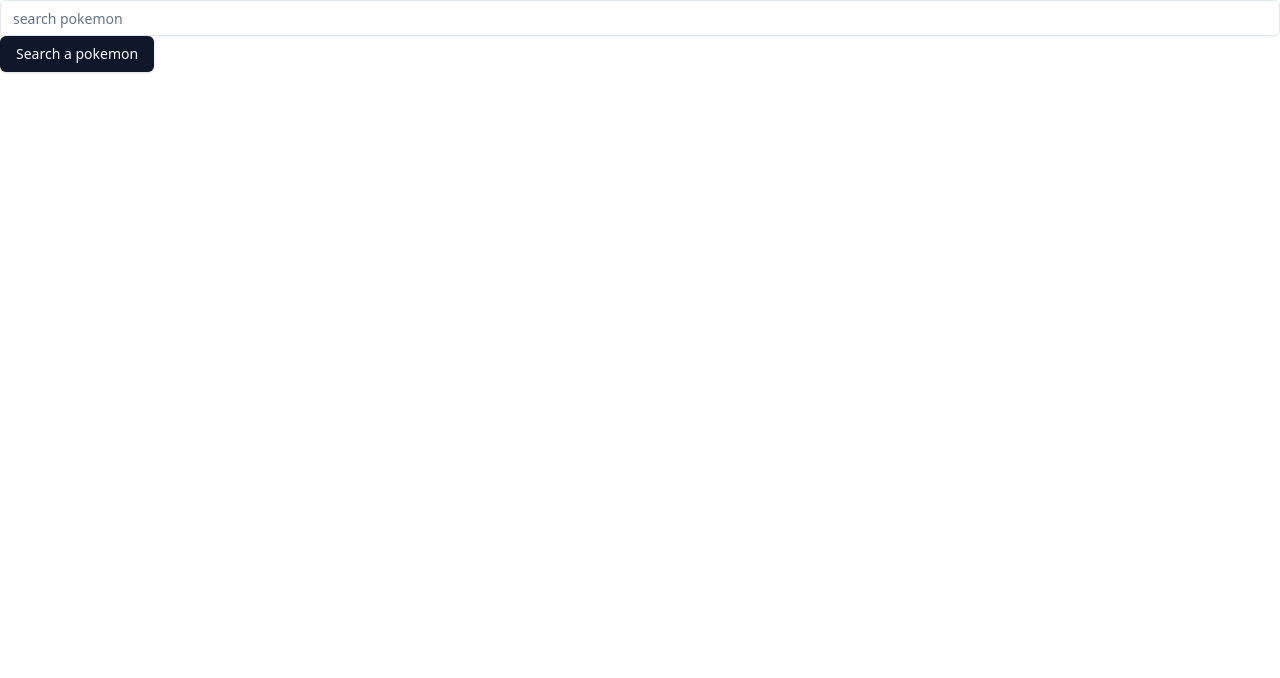
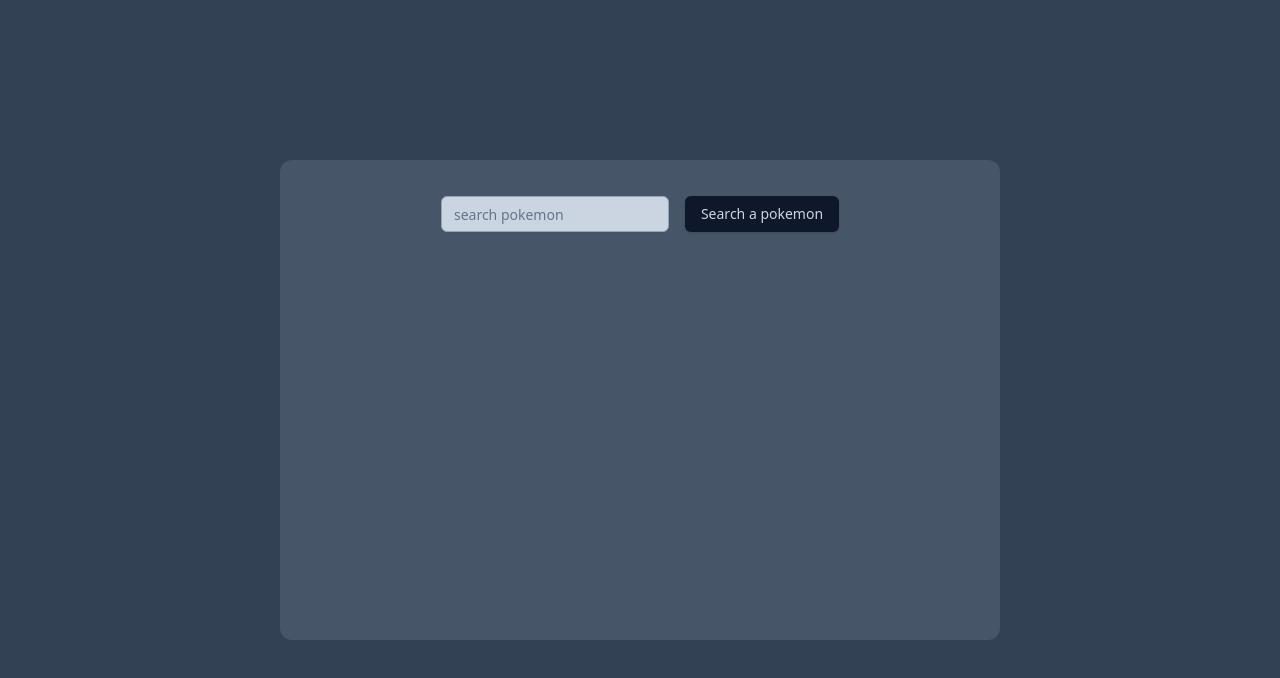
Before and after one commit to MariShopen/Pokemon, a React (Vite) app: page / in a window 1280 px wide. Shown: the top 678 px of the page. Built offline with nearby package versions, Linux system fonts and the light colour scheme.

Commit message:
feat: basic styled

```diff
--- a/@/components/ui/input.tsx
+++ b/@/components/ui/input.tsx
@@ -1,6 +1,6 @@
-import * as React from "react"
+import * as React from "react";
 
-import { cn } from "@/lib/utils"
+import { cn } from "@/lib/utils";
 
 export interface InputProps
   extends React.InputHTMLAttributes<HTMLInputElement> {}
@@ -11,15 +11,15 @@
       <input
         type={type}
         className={cn(
-          "flex h-9 w-full rounded-md border border-slate-200 bg-transparent px-3 py-1 text-sm shadow-sm transition-colors file:border-0 file:bg-transparent file:text-sm file:font-medium placeholder:text-slate-500 focus-visible:outline-none focus-visible:ring-1 focus-visible:ring-slate-950 disabled:cursor-not-allowed disabled:opacity-50 dark:border-slate-800 dark:placeholder:text-slate-400 dark:focus-visible:ring-slate-300",
+          "flex h-9 w-full rounded-md border bg-slate-300 border-slate-400 px-3 py-1 text-sm shadow-sm transition-colors file:border-0 file:bg-transparent file:text-sm file:font-medium placeholder:text-slate-500 focus-visible:outline-none focus-visible:ring-1 focus-visible:ring-slate-950 disabled:cursor-not-allowed disabled:opacity-50 dark:border-slate-800 dark:placeholder:text-slate-400 dark:focus-visible:ring-slate-300",
           className
         )}
         ref={ref}
         {...props}
       />
-    )
+    );
   }
-)
-Input.displayName = "Input"
+);
+Input.displayName = "Input";
 
-export { Input }
+export { Input };
--- a/src/App.tsx
+++ b/src/App.tsx
@@ -35,17 +35,30 @@
   };
 
   const handlePokemonSearch = async () => {
-    let pokemonInfo: PokemonInfo = await pokemonFetch(search);
+    let searchLowCase = search.toLowerCase();
+    let pokemonInfo: PokemonInfo = await pokemonFetch(searchLowCase);
     setPokemon(pokemonInfo);
   };
 
   return (
-    <div>
-      <div>
-        <Input placeholder="search pokemon" onChange={changeHandler}></Input>
-        <Button onClick={handlePokemonSearch}>Search a pokemon</Button>
+    <div className="flex min-w-full min-h-full h-screen items-center justify-center flex-col bg-slate-700">
+      <div className="flex items-center content-around w-[720px] h-[480px] bg-slate-600 flex-col rounded-xl">
+        <div className="flex flex-row justify-center h-1/3 mt-5">
+          <Input
+            placeholder="search pokemon"
+            onChange={changeHandler}
+            className="mx-2 my-4"
+          ></Input>
+          <Button onClick={handlePokemonSearch} className="mx-2 my-4">
+            Search a pokemon
+          </Button>
+        </div>
+        {pokemon ? (
+          <PokemonCard pokemonInfo={pokemon} />
+        ) : (
+          <div className="h-3/4"></div>
+        )}
       </div>
-      <PokemonCard pokemonInfo={pokemon} />
     </div>
   );
 }
--- a/src/components/PokemonCard.tsx
+++ b/src/components/PokemonCard.tsx
@@ -6,15 +6,17 @@
 };
 export const PokemonCard: React.FC<PokemonCardProps> = ({ pokemonInfo }) => {
   let avatar = pokemonInfo?.sprites.front_default;
+  let weightKg = pokemonInfo?.weight / 10;
+  let heightM = pokemonInfo?.height / 10;
   return (
     <div>
-      <div>{pokemonInfo?.id}</div>
+      <div>#{pokemonInfo?.id}</div>
       <div>{pokemonInfo?.name}</div>
-      {/* <div>{pokemonInfo.weight}</div>
-      <div>{pokemonInfo.height}</div>
-      <div>{pokemonInfo.abilities[0]}</div> */}
-      {/* <div>{pokemonInfo.types}</div>
-      <div>{pokemonInfo.stats.}</div> */}
+      <div>Weight {weightKg} kg</div>
+      <div>Height {heightM} m</div>
+      {/* <div>{pokemonInfo?.abilities[0]}</div>
+      <div>{pokemonInfo?.types}</div>
+      <div>{pokemonInfo?.stats}</div> */}
       <div>
         <img src={avatar} alt="" />
       </div>
--- a/src/index.css
+++ b/src/index.css
@@ -11,7 +11,7 @@
     --popover: 0 0% 100%;
     --popover-foreground: 222.2 84% 4.9%;
     --primary: 222.20000000000005 47.4% 11.2%;
-    --primary-foreground: 210 40% 98%;
+    --primary-foreground: 212.70000000000005 26.8% 83.9%;
     --secondary: 210 40% 96.1%;
     --secondary-foreground: 222.2 47.4% 11.2%;
     --muted: 210 40% 96.1%;
```
Also changed, not shown: 5 other files (tests, documents, lock files or other folders).
